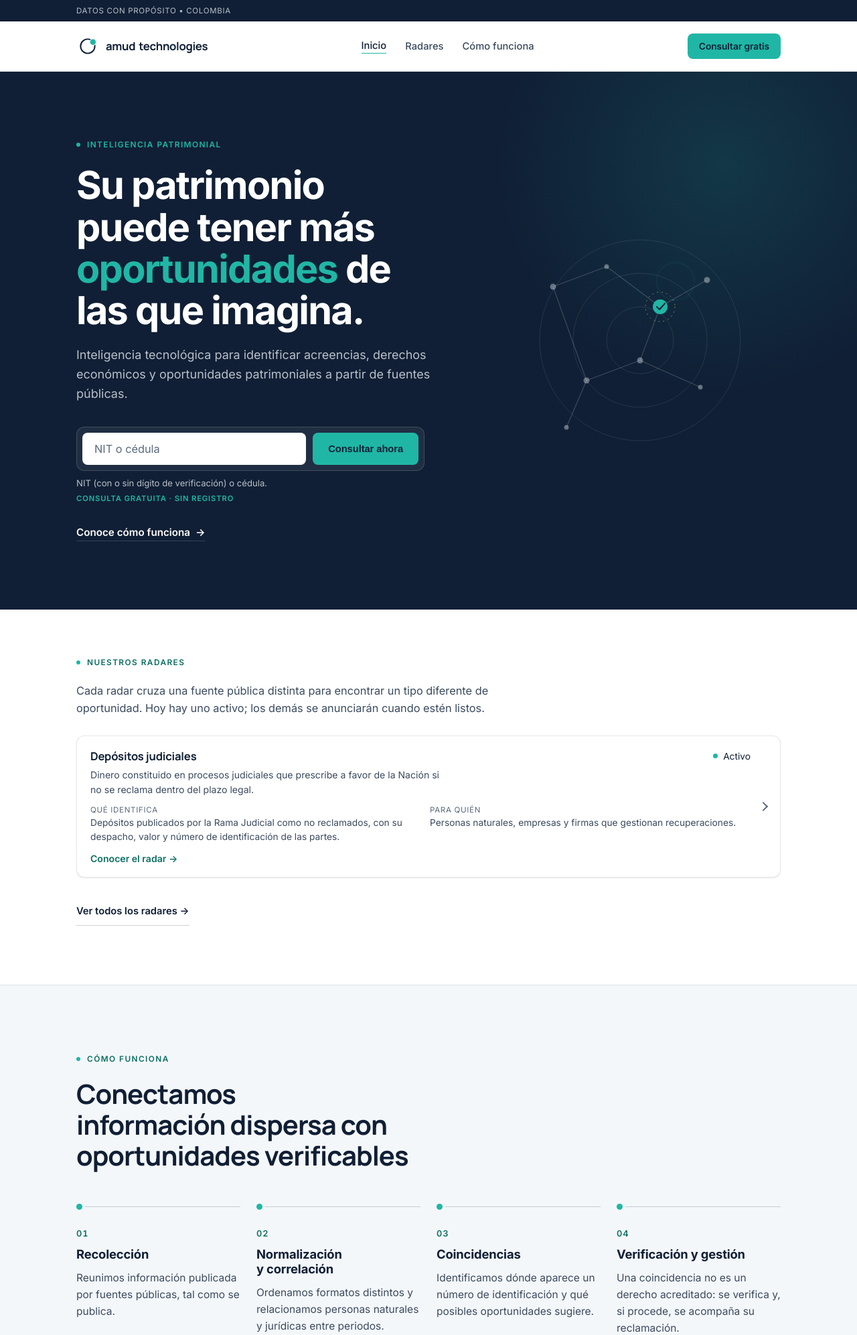
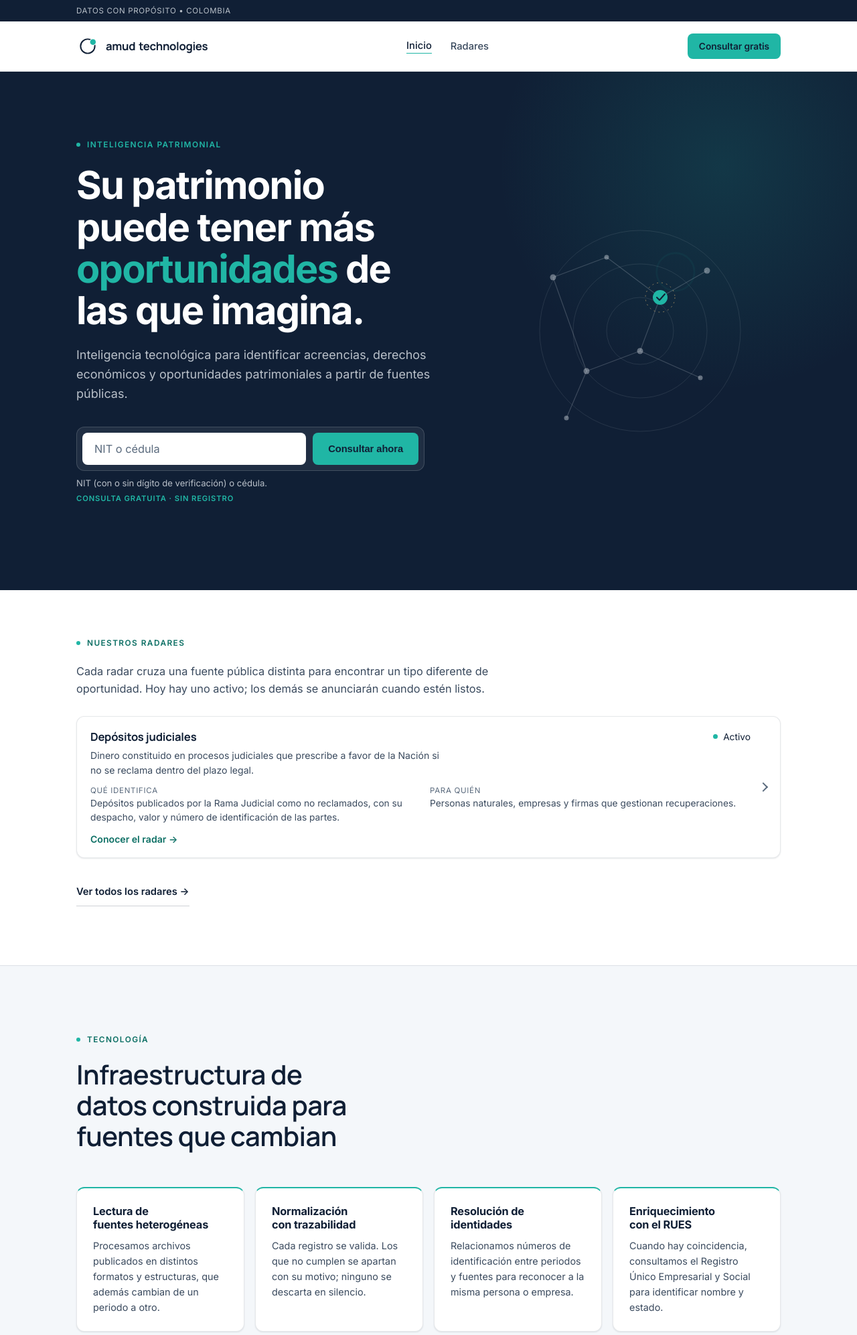
Before and after one commit to amudtechnologies/claims-engine, a Django app: page / in a window 1280 px wide. Shown: the top 1993 px of the page at 67% size. Run offline with Django 5.2, Linux system fonts and the light colour scheme; data comes from the database, SQL or seed files in the repository.

Commit message:
Remove the 'Cómo funciona' section, its nav link and hero link
Co-Authored-By: Claude Sonnet 5.5 <noreply@anthropic.com>

```diff
--- a/web/home/templates/home/index.html
+++ b/web/home/templates/home/index.html
@@ -15,7 +15,6 @@
       <h1>Su patrimonio puede tener más <span class="accent-word">oportunidades</span> de las que imagina.</h1>
       <p class="lede">Inteligencia tecnológica para identificar acreencias, derechos económicos y oportunidades patrimoniales a partir de fuentes públicas.</p>
       <div class="hero-search" id="buscar">{% include "home/_search_form.html" with button_label="Consultar ahora" %}</div>
-      <a href="#como-funciona" class="hero-secondary">Conoce cómo funciona <span aria-hidden="true">&rarr;</span></a>
     </div>
     <div class="hero-graphic" aria-hidden="true">
       <svg viewBox="0 0 400 400" fill="none" xmlns="http://www.w3.org/2000/svg">
@@ -85,18 +84,6 @@
   </div>
 </section>
 
-<section class="how" id="como-funciona">
-  <div class="wrap">
-    <div class="section-head"><div class="eyebrow mono"><span class="dot"></span>Cómo funciona</div><h2>Conectamos información dispersa con oportunidades verificables</h2></div>
-    <ol class="steps steps--four">
-      <li class="step"><div class="step-num mono">01</div><h3>Recolección</h3><p>Reunimos información publicada por fuentes públicas, tal como se publica.</p></li>
-      <li class="step"><div class="step-num mono">02</div><h3>Normalización y correlación</h3><p>Ordenamos formatos distintos y relacionamos personas naturales y jurídicas entre periodos.</p></li>
-      <li class="step"><div class="step-num mono">03</div><h3>Coincidencias</h3><p>Identificamos dónde aparece un número de identificación y qué posibles oportunidades sugiere.</p></li>
-      <li class="step"><div class="step-num mono">04</div><h3>Verificación y gestión</h3><p>Una coincidencia no es un derecho acreditado: se verifica y, si procede, se acompaña su reclamación.</p></li>
-    </ol>
-  </div>
-</section>
-
 <section class="tech" id="tecnologia">
   <div class="wrap">
     <div class="section-head"><div class="eyebrow mono"><span class="dot"></span>Tecnología</div><h2>Infraestructura de datos construida para fuentes que cambian</h2></div>
--- a/web/static/css/home.css
+++ b/web/static/css/home.css
@@ -1,7 +1,5 @@
 /* HOME — sections built on the tokens in site.css */
 
-.hero-secondary { display: inline-flex; gap: 8px; margin-top: 6px; font-size: 0.95rem; font-weight: 600; color: var(--on-navy); border-bottom: 1px solid var(--hair-on-navy); padding-bottom: 3px; }
-.hero-secondary:hover { border-color: var(--teal); }
 .hero-search { margin-bottom: 28px; }
 .hero .search-form { max-width: 520px; padding: 8px; background: rgba(255, 255, 255, 0.07); border: 1px solid var(--hair-on-navy); border-radius: var(--r-md); }
 .hero .search-form-input { border: 0; height: 48px; }
@@ -29,25 +27,15 @@ a.radar-list-item:hover { box-shadow: var(--shadow-md); border-color: var(--teal
 .radar-list-item-name { font-weight: 700; letter-spacing: -0.01em; }
 .radar-cta { display: inline-block; margin-top: 14px; font-size: 0.88rem; font-weight: 600; color: var(--teal-ink); }
 
-/* HOW — timeline */
-.how { padding-top: clamp(56px, 8vw, 104px); padding-bottom: clamp(56px, 8vw, 104px); background: var(--panel); border-top: 1px solid var(--hair); }
-.section-head h2 { font-weight: 700; letter-spacing: -0.025em; }
-.steps { list-style: none; margin: 0; padding: 0; }
-.steps--four { grid-template-columns: repeat(4, minmax(0, 1fr)); gap: 24px; counter-reset: step; }
-.steps--four .step { position: relative; padding: 32px 0 0; border-left: 0; border-top: 1px solid var(--hair-strong); }
-.steps--four .step::before { content: ""; position: absolute; top: -5px; left: 0; width: 9px; height: 9px; border-radius: 50%; background: var(--teal); box-shadow: 0 0 0 4px var(--panel); }
-.step-num { color: var(--teal-ink); font-size: 0.8rem; letter-spacing: 0.08em; margin-bottom: 12px; }
-.step h3 { font-weight: 700; letter-spacing: -0.01em; }
-
 /* TECHNOLOGY */
-.tech { padding-top: clamp(56px, 8vw, 104px); padding-bottom: clamp(56px, 8vw, 104px); }
+.tech { padding-top: clamp(56px, 8vw, 104px); padding-bottom: clamp(56px, 8vw, 104px); background: var(--panel); border-top: 1px solid var(--hair); }
 .tech-grid { display: grid; grid-template-columns: repeat(4, minmax(0, 1fr)); gap: 16px; }
 .tech-item { padding: 24px; background: var(--white); border: 1px solid var(--hair); border-radius: var(--r-md); box-shadow: var(--shadow-sm); border-top: 2px solid var(--teal); }
 .tech-item h3 { margin: 0 0 10px; font-size: 1.02rem; font-weight: 700; letter-spacing: -0.01em; color: var(--navy); }
 .tech-item p { margin: 0; font-size: 0.9rem; line-height: 1.6; color: var(--ink-soft); }
 
 /* TRUST */
-.trust { background: var(--panel); }
+.trust { background: var(--white); border-top: 1px solid var(--hair); }
 .trust .section-head { margin-bottom: 32px; }
 .levels { display: grid; grid-template-columns: repeat(4, minmax(0, 1fr)); gap: 16px; margin-bottom: 40px; }
 .level { padding: 20px; border: 1px solid var(--hair); border-radius: var(--r-md); background: var(--white); }
@@ -60,8 +48,6 @@ a.radar-list-item:hover { box-shadow: var(--shadow-md); border-color: var(--teal
 .principles li { border-top-color: var(--hair-strong); }
 
 @media (max-width: 900px) {
-  .steps--four { grid-template-columns: 1fr; }
-  .steps--four .step { padding-top: 24px; }
   .tech-grid { grid-template-columns: 1fr 1fr; }
   .levels { grid-template-columns: 1fr; }
   .evidence-grid > div { border-top: 1px solid var(--hair); }
--- a/web/static/css/site.css
+++ b/web/static/css/site.css
@@ -408,16 +408,6 @@ a.radar-list-item:hover::after {
   color: var(--ink);
 }
 
-/* STEPS */
-.how { padding-top: clamp(68px, 9vw, 120px); padding-bottom: clamp(68px, 9vw, 120px); }
-.steps { display: grid; grid-template-columns: repeat(3, minmax(0, 1fr)); gap: 0; }
-.step { padding: 4px 36px; border-left: 1px solid var(--hair); }
-.step:first-child { border-left: none; padding-left: 0; }
-.step-num { font-size: 0.95rem; font-weight: 600; color: var(--teal-ink); margin-bottom: 24px; }
-.step-icon { margin-bottom: 20px; color: var(--ink); }
-.step h3 { margin: 0 0 12px 0; font-size: 1.15rem; font-weight: 700; color: var(--ink); letter-spacing: -0.005em; }
-.step p { margin: 0; font-size: 0.97rem; line-height: 1.62; color: var(--ink-soft); }
-
 /* TRUST */
 .trust { padding-top: clamp(68px, 9vw, 120px); padding-bottom: clamp(68px, 9vw, 120px); background: var(--panel); border-top: 1px solid var(--hair); border-bottom: 1px solid var(--hair); }
 .trust-inner { display: grid; grid-template-columns: 0.95fr 1.05fr; gap: 60px; align-items: center; }
@@ -469,9 +459,6 @@ a.radar-list-item:hover::after {
   .hero-graphic { display: none; }
   .trust-inner { grid-template-columns: 1fr; }
   .trust-visual { order: -1; }
-  .steps { grid-template-columns: 1fr; gap: 36px; }
-  .step { border-left: none; padding-left: 0; border-top: 1px solid var(--hair); padding-top: 30px; }
-  .step:first-child { border-top: none; padding-top: 0; }
 
   /* The hero's full-width stacked search stays; the compact bar used on
      every results/radar page keeps its single-row layout on mobile too —
--- a/web/templates/base.html
+++ b/web/templates/base.html
@@ -65,7 +65,6 @@
       <nav class="nav-links">
         <a href="{% url 'home:index' %}" class="{% if active_nav == 'home' %}is-active{% endif %}">Inicio</a>
         <a href="{% url 'home:radares' %}" class="{% if active_nav == 'radares' or active_nav == 'judicial_deposits' %}is-active{% endif %}">Radares</a>
-        <a href="{% url 'home:index' %}#como-funciona">Cómo funciona</a>
         {% if articles_enabled %}<a href="{% url 'cms:article_list' %}" class="{% if active_nav == 'articles' %}is-active{% endif %}">Guías</a>{% endif %}
       </nav>
       <div class="nav-right">
```
